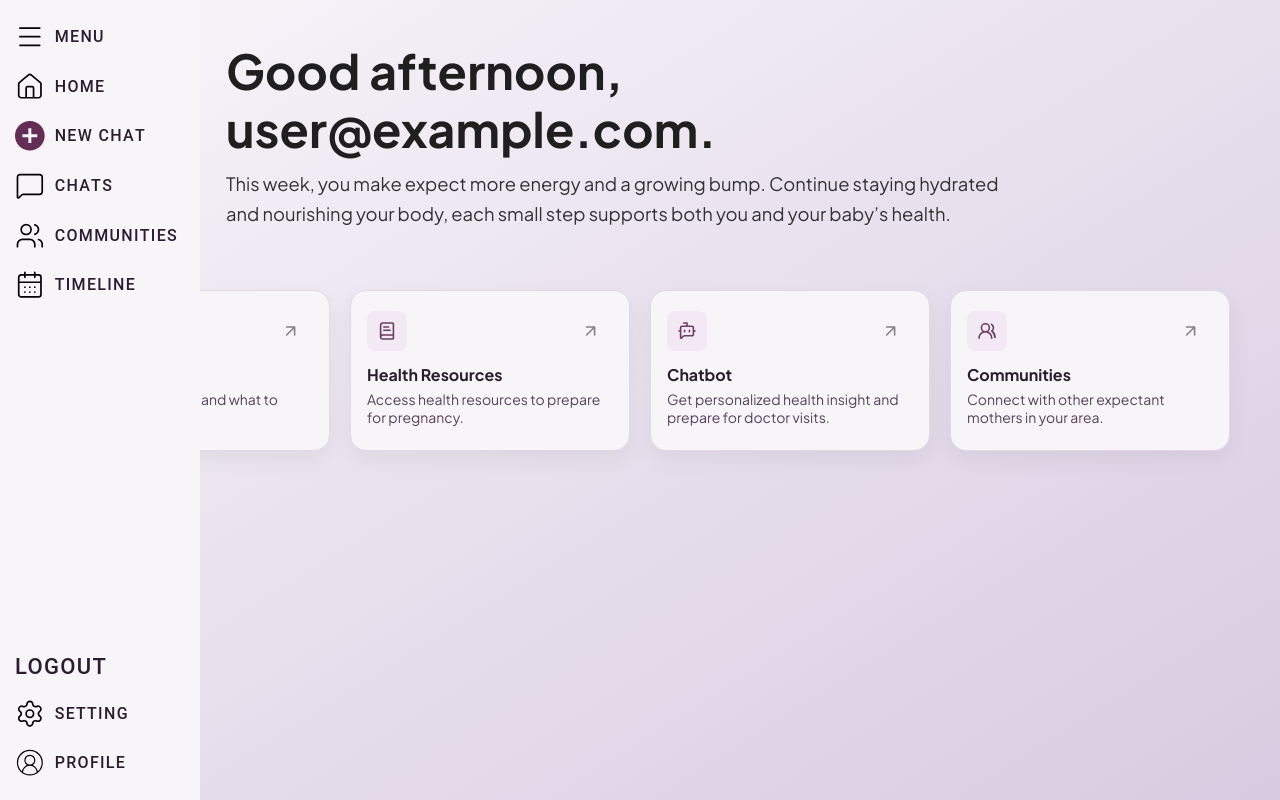
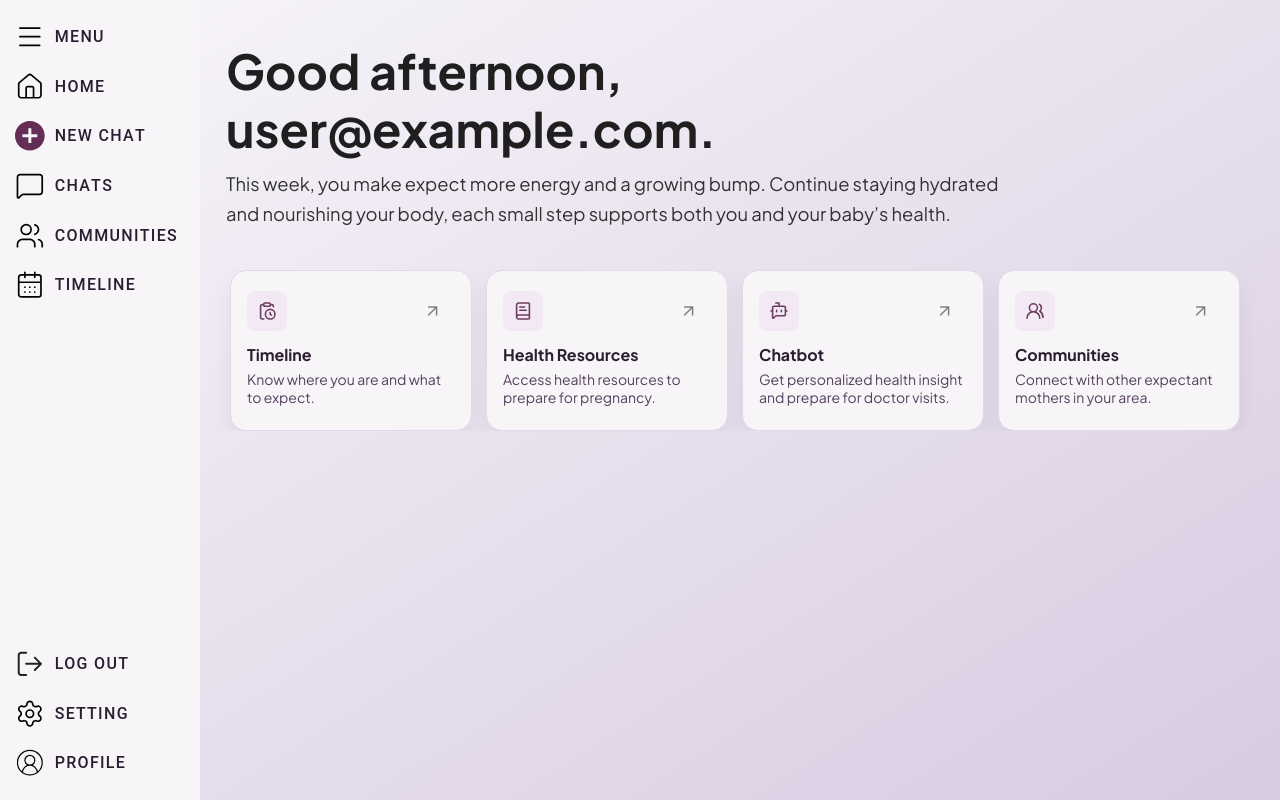
Before and after one commit to MelaninRx/melanin-rx, a React (Vite) app in the folder myApp/: page /home in a window 1280 px wide. Built offline with nearby package versions, Linux system fonts and the light colour scheme; no server answers; sample sign-in values are in the browser's storage; a web font is replaced by a local one.

Commit message:
fix side panel expansion and logout icon

```diff
--- a/myApp/src/pages/Home.css
+++ b/myApp/src/pages/Home.css
@@ -125,13 +125,10 @@ ion-header.home-header {
 }
 
 /* Hero */
-/* ✅ Hero 主容器修改：从居中 -> 靠左上 */
 .hero {
   display: flex;
   justify-content: flex-start;
   align-items: flex-start;
-
-  /* ✅ 给 side panel 留空间 */
   padding-left: calc(var(--side-panel-width) + 24px);
   padding-top: 32px;
   padding-right: 16px;
@@ -215,18 +212,21 @@ ion-header.home-header {
 .panels {
   display: flex;
   justify-content: space-between;
-  gap: 16px;
-  padding: 0 10px;
-  width: 100%;
-  max-width: 1200px;
-  margin: 20px auto 40px;
+  gap: 14px;
+  padding-left: 20px;
+  padding-right: 30px;
+  width: calc(100% - var(--side-panel-width) - 20px);
+  margin-left: calc(var(--side-panel-width) + 10px);
+  margin-right: 20px;
+  max-width: none;
   box-sizing: border-box;
-  flex-wrap: wrap;
+  flex-wrap: nowrap;
+  overflow-x: auto;
 }
 
 .panel-card {
   flex: 1 1 0;
-  min-width: 240px;
+  min-width: 0;
   max-width: 280px;
   background: var(--color-light);
   border: 1px solid var(--color-mid);
--- a/myApp/src/pages/Home.tsx
+++ b/myApp/src/pages/Home.tsx
@@ -25,6 +25,7 @@ import menuIcon from '../icons/menu.svg';
 import chatbotIcon from '../icons/message-square.svg';
 import communityIcon from '../icons/users.svg';
 import timelineIcon from '../icons/calendar-days.svg';
+import LogoutIcon from "../icons/log-out.svg"
 import aboutIcon from '../icons/book-text.svg';
 import settingsIcon from '../icons/settings.svg';
 import profileIcon from '../icons/circle-user-round.svg';
@@ -35,9 +36,8 @@ const Home: React.FC = () => {
 
   return (
     <IonPage className="home-page">
-
       <IonContent fullscreen className="home-content">
-        {/* Hero */}
+        {/* side panel */}
         <aside className="side-panel">
           <div className="nav-top">
             <IonButton fill="clear" routerLink="/menu">
@@ -68,7 +68,8 @@ const Home: React.FC = () => {
 
           <div className="nav-bottom">
             <IonButton fill='clear' onClick={logoutUser}>
-              Logout
+              <IonIcon icon={LogoutIcon} />
+              <span className = "menu-text">Log out</span>
             </IonButton>
             <IonButton fill="clear" routerLink="/settings">
               <IonIcon icon={settingsIcon} />
@@ -82,6 +83,7 @@ const Home: React.FC = () => {
         </aside>
 
           <section className="hero">
+            {/* hero */}
             <div className="hero-text transparent">
               <h1 className="hero-title">
                 {user?.email
```
Lines whose indentation alone changed are shown as unchanged.
